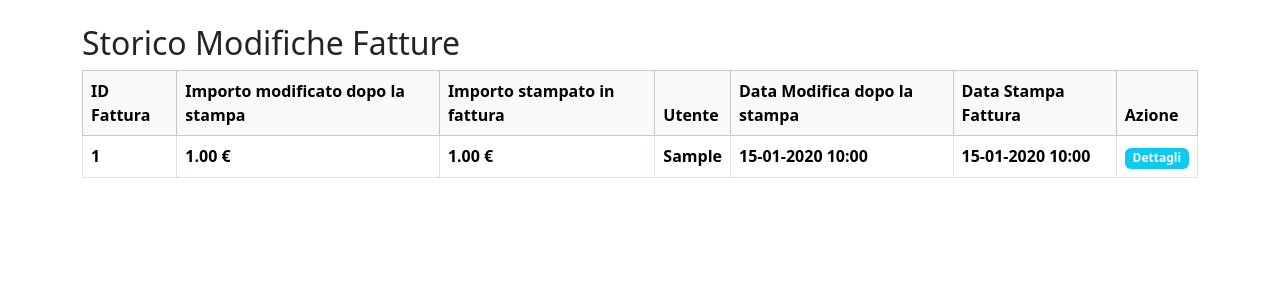
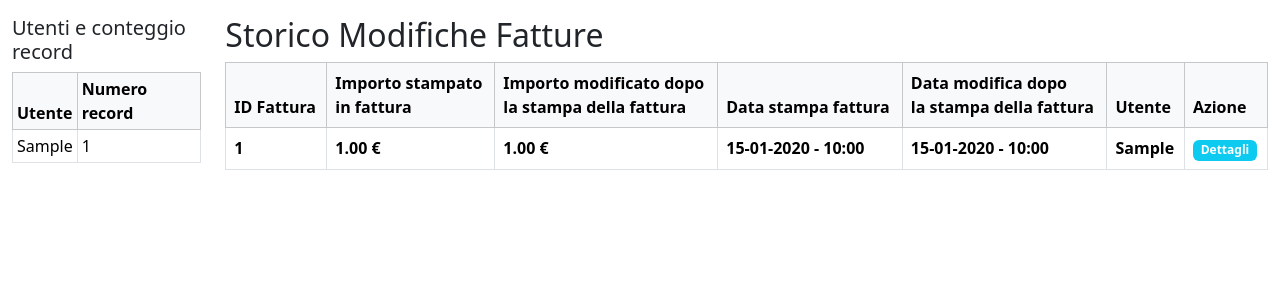
Before and after one commit to HineRepository/Chek_Modifiche_Importi_Commesse, a Flask app: page / in a window 1280 px wide. Shown: the top 300 px of the page. Run offline with Flask 3, Linux system fonts and the light colour scheme; tables that the repository leaves empty hold one stand-in row (values such as "Sample post"); parts of the project's set-up code (start-up, migrations or seed data) failed here and were passed over.

Commit message:
refactor: stile della tabella

```diff
--- a/app.py
+++ b/app.py
@@ -23,8 +23,13 @@ Session = sessionmaker(bind=engine)
 def index():
     session = Session()
     records = session.query(StoricoModificheFatture).order_by(StoricoModificheFatture.id.desc()).all()
+    # Calcola il conteggio dei record per utente
+    utenti_count = {}
+    for rec in records:
+        utente = rec.utente or 'N/D'
+        utenti_count[utente] = utenti_count.get(utente, 0) + 1
     session.close()
-    return render_template('index.html', records=records)
+    return render_template('index.html', records=records, utenti_count=utenti_count)
 
 if __name__ == '__main__':
     app.run(debug=True)
--- a/templates/index.html
+++ b/templates/index.html
@@ -8,20 +8,36 @@
     .highlight { font-weight: bold; color: #0d6efd; }
     .table-hover tbody tr:hover { background-color: #f1f3f5; }
     .collapse-row { background: #f8f9fa; }
+    .importo-wrap { max-width: 120px; word-break: break-all; white-space: normal; }
     </style>
 </head>
 <body>
-<div class="container mt-4">
+<div class="container-fluid mt-3">
+    <div class="row">
+        <div class="col-lg-2 col-md-3 col-12 mb-3">
+            <h5>Utenti e conteggio record</h5>
+            <table class="table table-sm table-bordered mb-0">
+                <thead class="table-light">
+                      <tr><th>Utente</th><th>Numero record</th></tr>
+                </thead>
+                <tbody>
+                {% for utente, count in utenti_count.items() %}
+                    <tr><td>{{ utente }}</td><td>{{ count }}</td></tr>
+                {% endfor %}
+                </tbody>
+            </table>
+        </div>
+        <div class="col-lg-10 col-md-9 col-12">
             <h2>Storico Modifiche Fatture</h2>
-    <table class="table table-bordered table-hover align-middle">
+            <table class="table table-bordered table-hover align-middle w-100">
                 <thead class="table-light">
                     <tr>
                         <th>ID Fattura</th>
-                <th>Importo modificato dopo la stampa</th>
-                <th>Importo stampato in fattura</th>
+                        <th>Importo stampato<br/>in fattura</th>
+                        <th>Importo modificato dopo <br/>la stampa della fattura</th>
+                        <th>Data stampa fattura</th>
+                        <th>Data modifica dopo <br/>la stampa della fattura</th>
                         <th>Utente</th>
-                <th>Data Modifica dopo la stampa</th>
-                <th>Data Stampa Fattura</th>
                         <th>Azione</th>
                     </tr>
                 </thead>
@@ -29,11 +45,19 @@
                 {% for rec in records %}
                     <tr data-bs-toggle="collapse" data-bs-target="#details{{ rec.id }}" aria-expanded="false" style="cursor:pointer;">
                         <td class="highlight">{{ rec.id_documento }}</td>
-                <td class="highlight">{{ rec.importo_ultimo_log }} &euro;</td>
-                <td class="highlight">{{ rec.importo_penultimo_log }} &euro;</td>
+                        <td class="highlight importo-wrap">{{ rec.importo_penultimo_log }} &euro;</td>
+                        <td class="highlight importo-wrap">{{ rec.importo_ultimo_log }} &euro;</td>
+                                    <td class="highlight">
+                                        {% if rec.data_stampa_fattura %}
+                                            {{ rec.data_stampa_fattura.strftime('%d-%m-%Y') }}&nbsp;-&nbsp;{{ rec.data_stampa_fattura.strftime('%H:%M') }}
+                                        {% endif %}
+                                    </td>
+                                    <td class="highlight">
+                                        {% if rec.data_modifica %}
+                                            {{ rec.data_modifica.strftime('%d-%m-%Y') }}&nbsp;-&nbsp;{{ rec.data_modifica.strftime('%H:%M') }}
+                                        {% endif %}
+                                    </td>
                         <td class="highlight">{{ rec.utente }}</td>
-                <td class="highlight">{{ rec.data_modifica.strftime('%d-%m-%Y %H:%M') if rec.data_modifica else '' }}</td>
-                <td class="highlight">{{ rec.data_stampa_fattura.strftime('%d-%m-%Y %H:%M') if rec.data_stampa_fattura else '' }}</td>
                         <td><span class="badge bg-info">Dettagli</span></td>
                     </tr>
                     <tr class="collapse collapse-row" id="details{{ rec.id }}">
@@ -64,6 +88,8 @@
                 </tbody>
             </table>
         </div>
+    </div>
+</div>
 <script src="https://cdn.jsdelivr.net/npm/bootstrap@5.3.2/dist/js/bootstrap.bundle.min.js"></script>
 </body>
 </html>
```
Lines whose indentation alone changed are shown as unchanged.
